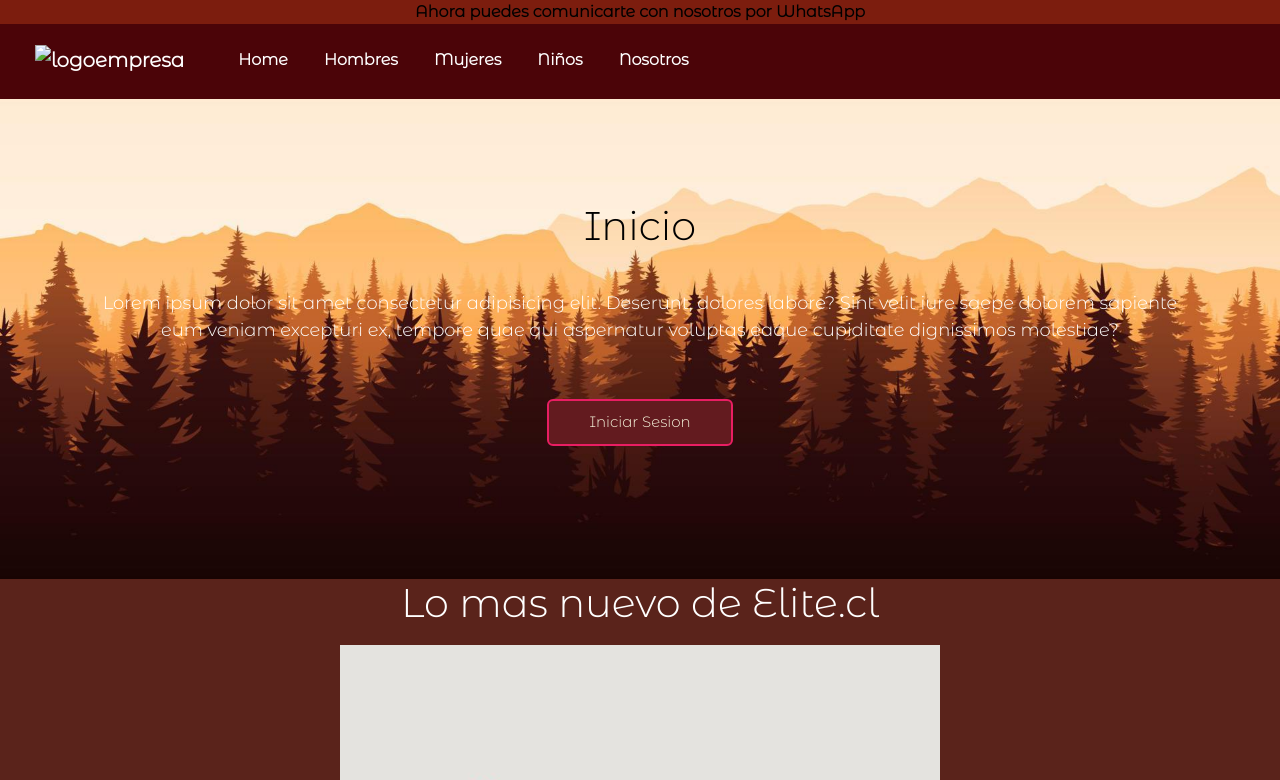
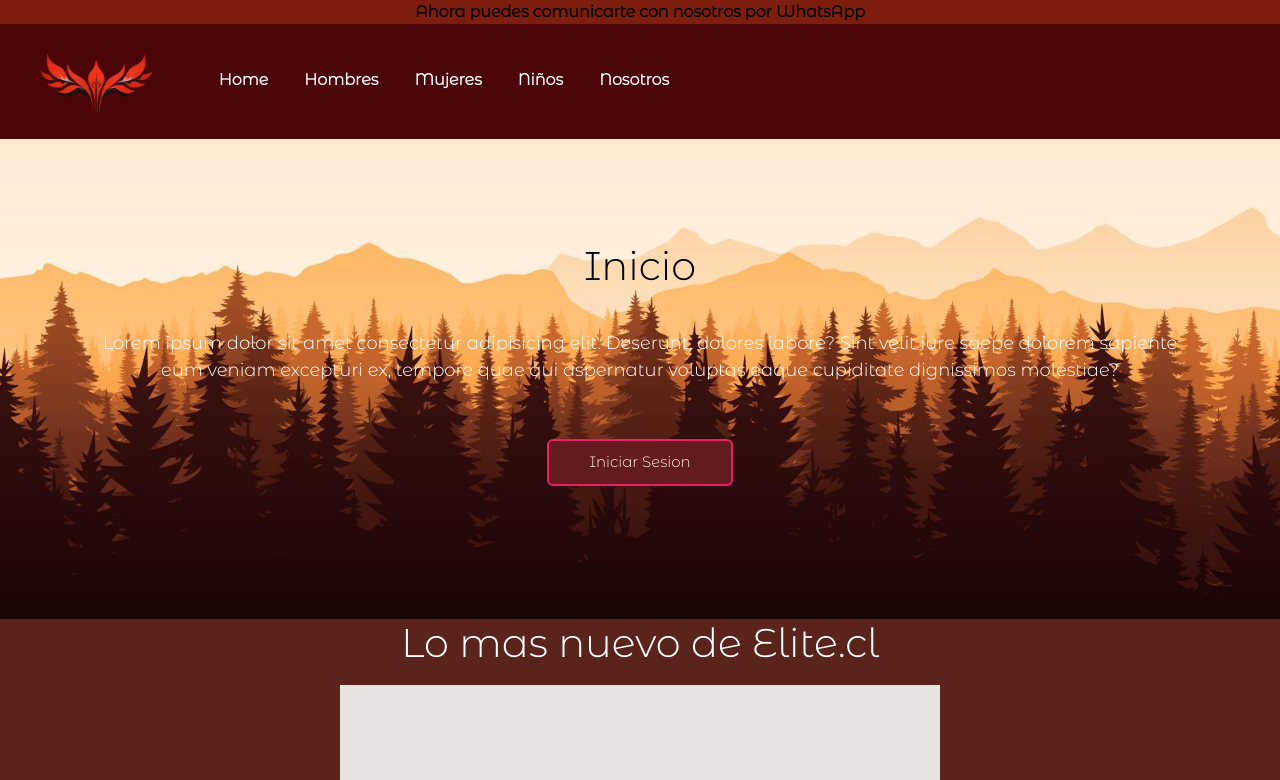
Before and after one commit to CristobalRT/PFRamirez, a plain HTML site: page index.html in a window 1280 px wide. Shown: the top 780 px of the page. Drawn offline with nearby package versions, Linux system fonts and the light colour scheme.

Commit message:
agregue nueva imagen

```diff
--- a/index.html
+++ b/index.html
@@ -26,7 +26,7 @@
     <nav class="navbar navbar-expand-lg navpropio">
         <div class="container-fluid">
           <a class="navbar-brand" href="#">
-            <img src="../cristobalramirez/multimedia/logos/logo3.png" alt="logoempresa" width="130">
+            <img src="./multimedia/logos/logo3.png" alt="logoempresa" width="130">
           </a>
           <button class="navbar-toggler" type="button" data-bs-toggle="collapse" data-bs-target="#navbarNav" aria-controls="navbarNav" aria-expanded="false" aria-label="Toggle navigation">
             <span class="navbar-toggler-icon"></span>
```
